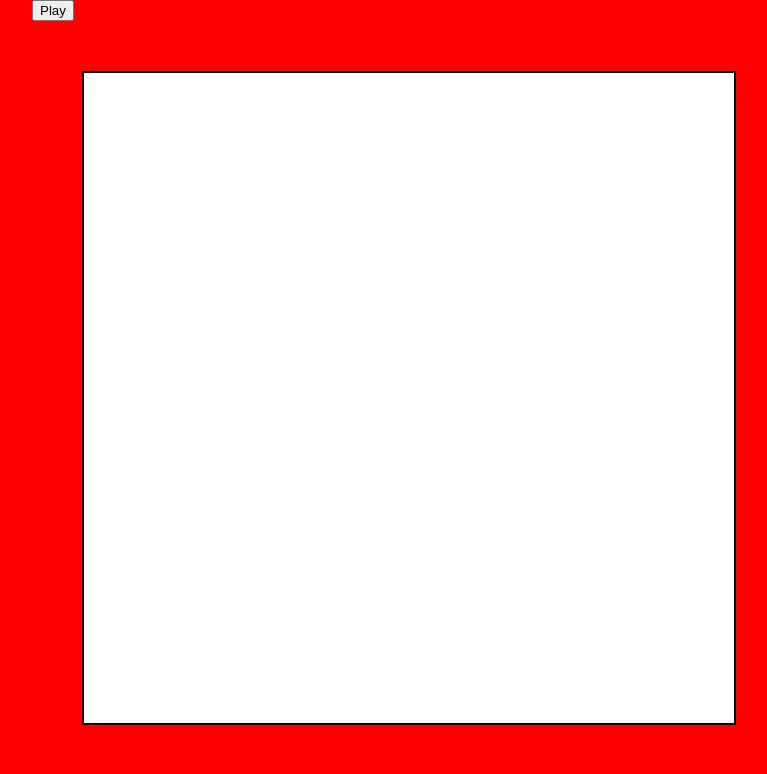
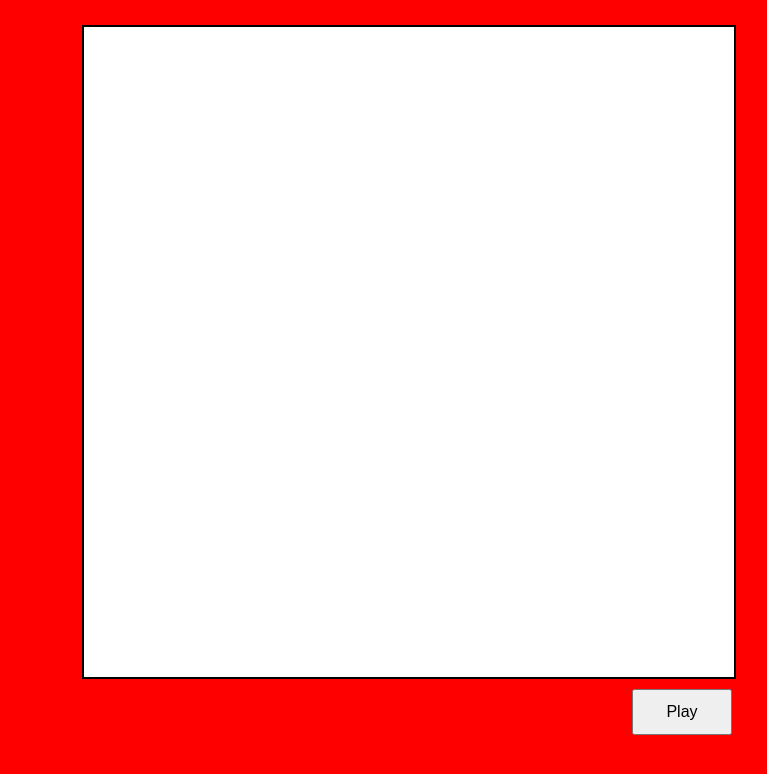
Before and after one commit to daliet/etch-a-sketch, a plain HTML site: page index.html in a window 1280 px wide. Shown: the whole page, without its empty margins (288-1055 px from the left). Drawn offline with Linux system fonts and the light colour scheme.

Commit message:
Edit button

```diff
--- a/index.html
+++ b/index.html
@@ -9,8 +9,9 @@
 </head>
 <body>
 
+
+  <div id = "container"></div>
   <button id="btn">Play</button>
-  <div id = "container"></div>
 
   <script src = game.js></script>
 
--- a/styles.css
+++ b/styles.css
@@ -10,9 +10,15 @@ body{
     display:grid;
     background-color: white;
     border: 2px solid black;
-    grid-template-columns: repeat(16, 1fr);
-    grid-template-rows: repeat(16, 1fr);
     height: 650px;
     width: 650px;
-    margin: 50px 0 0 50px;
+    margin: 25px 0 0 50px;
 }
+
+button{
+    margin-top: 10px;
+    margin-left: 600px;
+    padding: .75rem;
+    width: 100px;
+    font-size: 1rem;
+}
```
